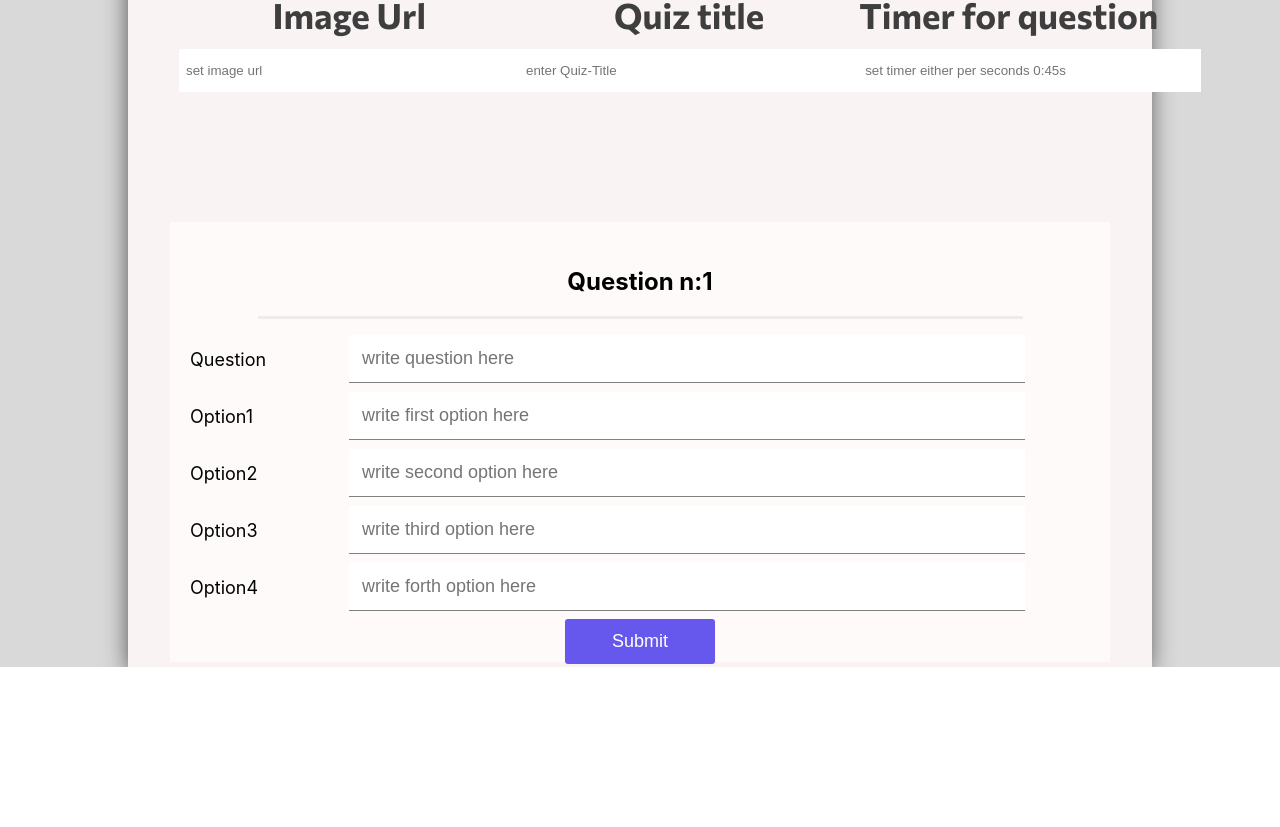
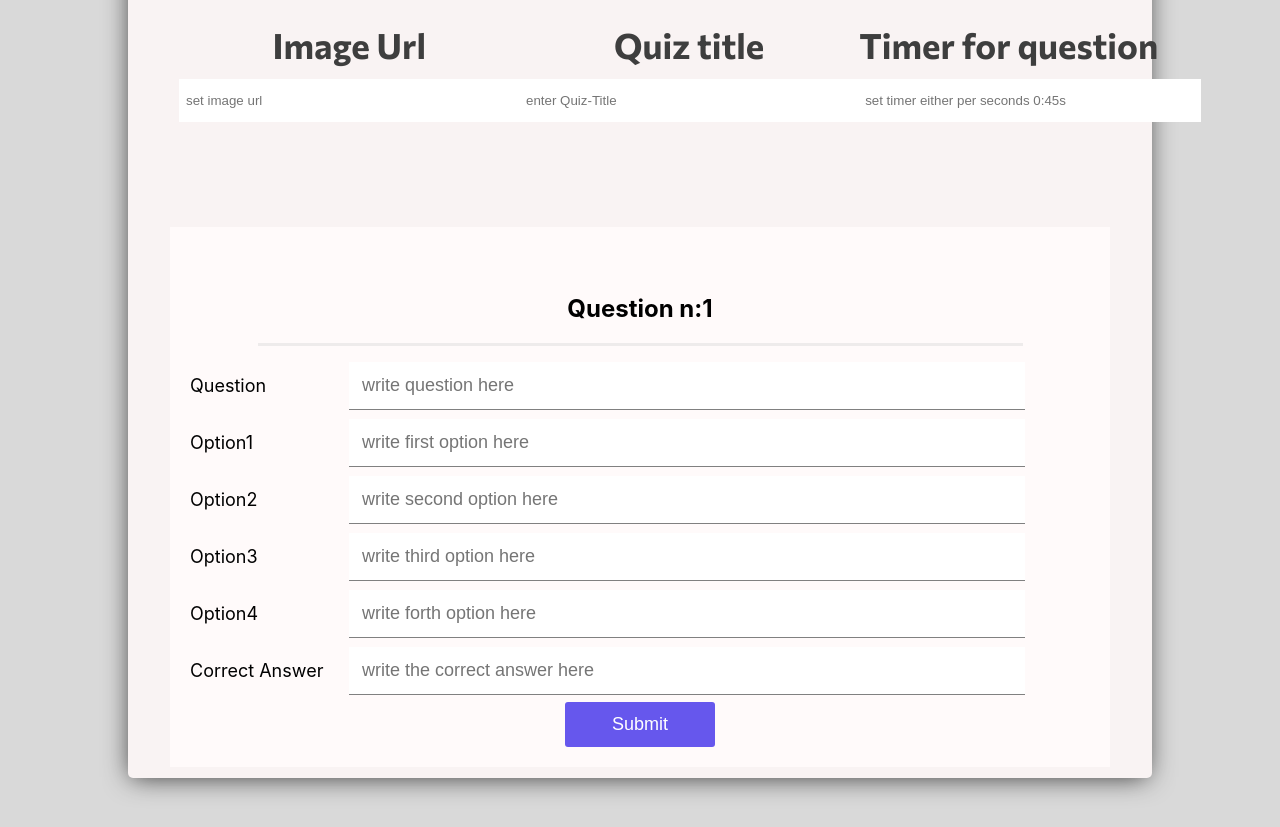
Before and after one commit to clint360/brain-buster-frontend, a React (Create React App) app: page /admin/quizzes in a window 1280 px wide. Shown: the part 363-1190 px from the top of the page. Before the commit the page ends 1030 px from the top, so only its background shows below. Built offline with nearby package versions, Linux system fonts and the light colour scheme.

Commit message:
edit button

```diff
--- a/src/view/pages/admin/quizzes/AdminQuizzes.css
+++ b/src/view/pages/admin/quizzes/AdminQuizzes.css
@@ -1,6 +1,6 @@
 .quiz {
   width: 100%;
-  height: 100vh;
+  height: 120vh;
   /* background-color: yellow !important; */
   /* background-color: rgb(83, 182, 8); */
   display: flex;
@@ -22,9 +22,10 @@
 .quiz__setterContianer {
   width: 100%;
   display: flex;
+  justify-content: center;
   align-items: center;
-  justify-content: center;
   flex-direction: column;
+  flex-wrap: wrap;
   background-color: #f9f3f3;
   border-radius: 5px;
   box-shadow: -1px 3px 27px -4px rgba(0, 0, 0, 0.78);
@@ -33,18 +34,19 @@
 }
 
 .quiz__setterContianer1 {
-  height: 350px;
+  height: 300px;
   width: 90%;
   display: flex;
   align-items: center;
   justify-content: space-between;
-  /* background-color: rebeccapurple; */
+  /*   background-color: rebeccapurple;
+ */
 }
 
 .quiz__tittle {
   width: 400px;
   text-align: center;
- /*  background-color: aquamarine; */
+  /* background-color: aquamarine; */
 }
 
 .quiz__tittle h2 {
@@ -61,14 +63,13 @@
   height: 30px;
   padding: 2%;
   border: none;
-  border-radius: 2px;
+  outline: none;
+  border-radius: 0px;
 }
-
 
 .quiz__img {
   width: 400px;
   text-align: center;
- /*  background-color: aquamarine; */
 }
 
 .quiz__img h2 {
@@ -85,7 +86,8 @@
   height: 30px;
   padding: 2%;
   border: none;
-  border-radius: 2px;
+  outline: none;
+  border-radius: 0px;
 }
 
 .question__timer h2 {
@@ -99,7 +101,8 @@
 }
 
 .question__timer {
-  width: 500px;
+  width: 400px;
+  /*  background-color: red; */
 }
 
 .question__timer input {
@@ -113,7 +116,7 @@
 
 .each__question_container {
   width: 900px;
-  height: 400px;
+  height: 500px;
   display: flex;
   align-items: center;
   justify-content: center;
@@ -190,3 +193,13 @@
   background-color: #4343ed;
   transition: all 0.3s ease;
 }
+
+.correctquestion {
+  width: 100%;
+  height: 100px;
+  display: flex;
+  justify-content: left;
+  align-items: center;
+  gap: 1%;
+  /*  background-color: red; */
+}
--- a/src/view/pages/admin/quizzes/AdminQuizzes.jsx
+++ b/src/view/pages/admin/quizzes/AdminQuizzes.jsx
@@ -69,6 +69,17 @@ function AdminQuizzes() {
                   <input type="text" placeholder="write forth option here" />
                 </div>
               </div>
+              <div className="correctquestion">
+                <div className="question__radio">
+                  <p>Correct Answer</p>
+                </div>
+                <div className=" option1__input ">
+                  <input
+                    type="text"
+                    placeholder="write the correct answer here"
+                  />
+                </div>
+              </div>
               <div>
                 <button type="submit" className="sub__btn">
                   Submit
```
